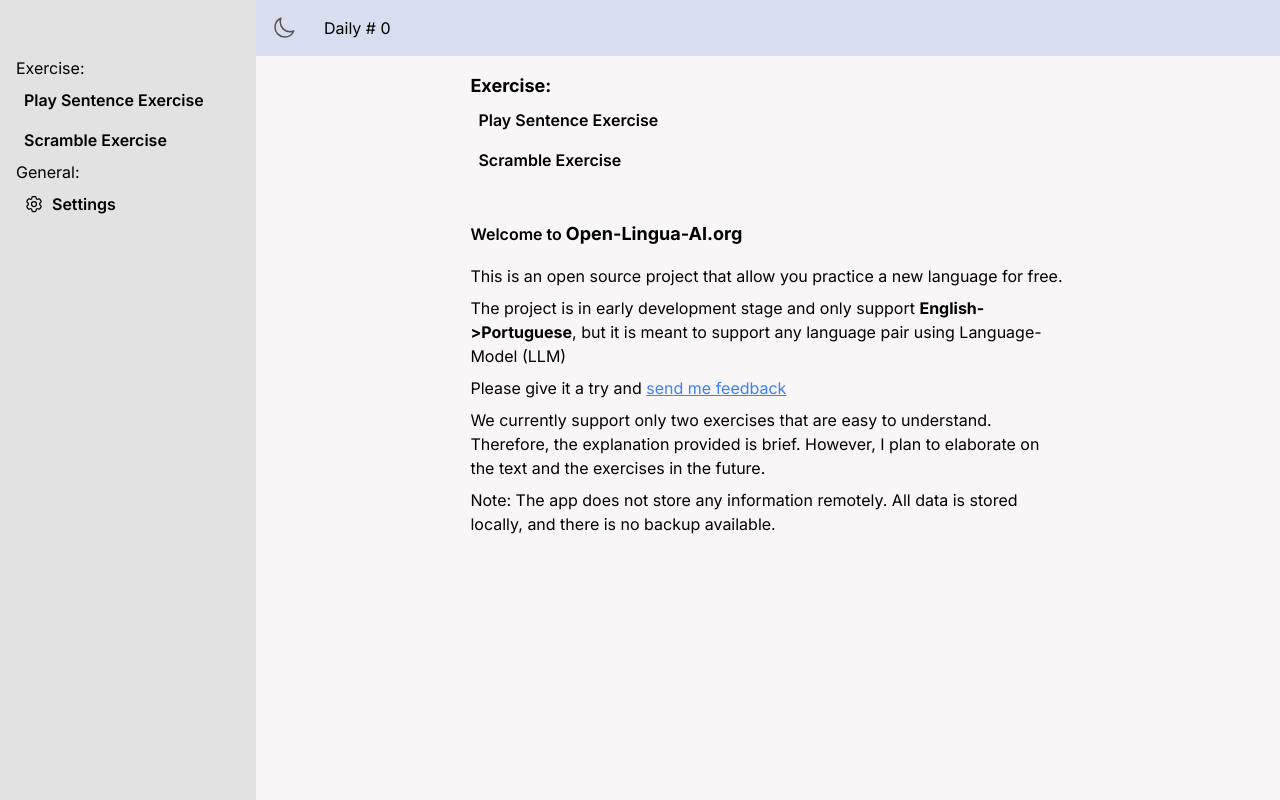
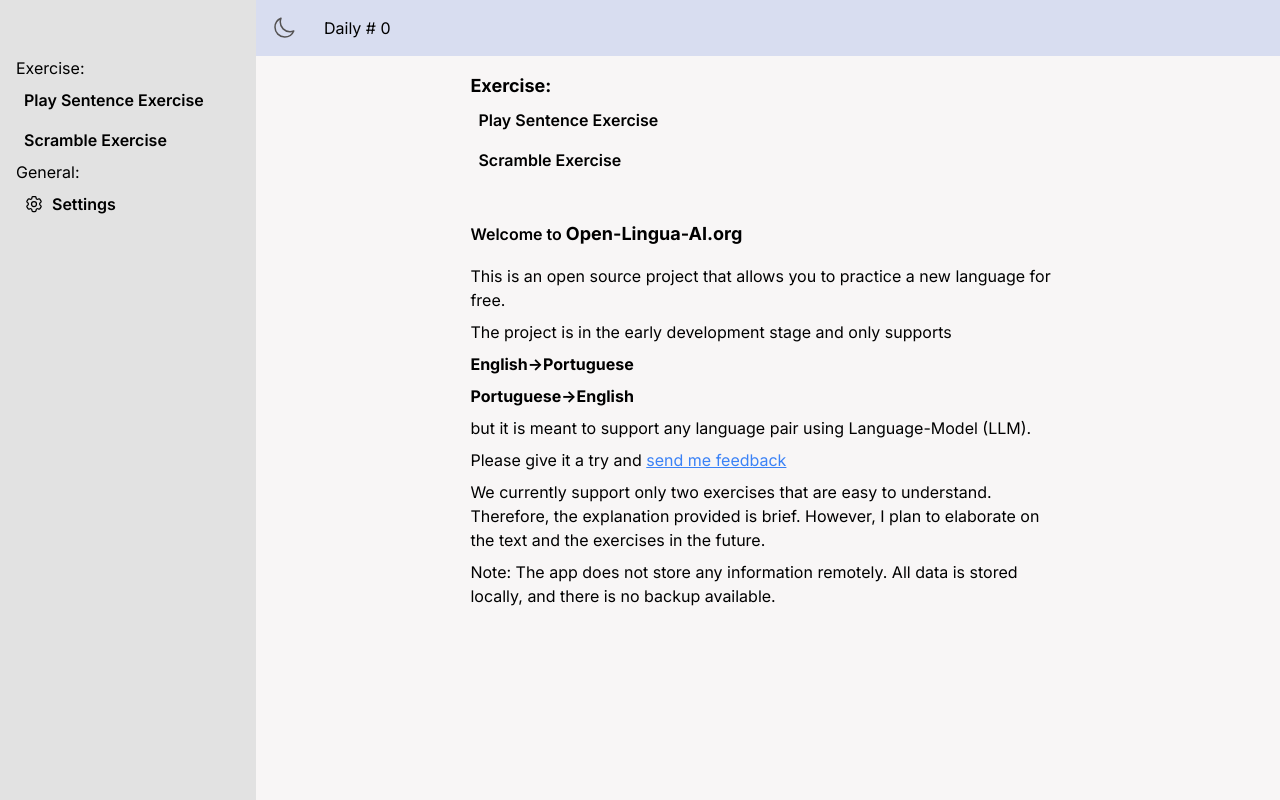
Before and after one commit to eliaweiss/open-lingua-ai, a Next.js app: page / in a window 1280 px wide. Built offline with nearby package versions, Linux system fonts and the light colour scheme.

Commit message:
translate main page

```diff
--- a/src/app/i18n/locales/en.json
+++ b/src/app/i18n/locales/en.json
@@ -26,5 +26,15 @@
   "wait_after": "Wait After",
   "daily": "Daily",
   "rebuild_a_scrambled_phrase": "Rebuild a scrambled phrase",
-  "available_phrase_translation": "Available phrase translation"
+  "available_phrase_translation": "Available phrase translation",
+  "welcome_to": "Welcome to",
+  "open_source_project_description": "This is an open source project that allows you to practice a new language for free.",
+  "project_stage_description": "The project is in the early development stage and only supports ",
+  "english_to_portuguese": "English",
+  "portuguese_to_english": "Portuguese",
+  "support_any_language_pair": "but it is meant to support any language pair using Language-Model (LLM).",
+  "please_give_it_a_try": "Please give it a try and",
+  "send_me_feedback": "send me feedback",
+  "current_support_exercises": "We currently support only two exercises that are easy to understand. Therefore, the explanation provided is brief. However, I plan to elaborate on the text and the exercises in the future.",
+  "note_app_data_storage": "Note: The app does not store any information remotely. All data is stored locally, and there is no backup available."
 }
--- a/src/app/i18n/locales/pt.json
+++ b/src/app/i18n/locales/pt.json
@@ -25,5 +25,15 @@
     "speed": "Velocidade",
     "wait_after": "Esperar Depois",
     "daily": "Diária",
-    "rebuild_a_scrambled_phrase": "Reconstruir uma frase embaralhada"
+    "rebuild_a_scrambled_phrase": "Reconstruir uma frase embaralhada",
+    "welcome_to": "Bem-vindo ao",
+    "open_source_project_description": "Este é um projeto de código aberto que permite praticar um novo idioma gratuitamente.",
+    "project_stage_description": "O projeto está em estágio inicial de desenvolvimento e só suporta ",
+    "english_to_portuguese": "Inglês",
+    "portuguese_to_english": "Português",
+    "support_any_language_pair": "mas pretende suportar qualquer par de idiomas usando o Modelo de Linguagem (LLM).",
+    "please_give_it_a_try": "Por favor, experimente e",
+    "send_me_feedback": "envie-me feedback",
+    "current_support_exercises": "Atualmente, suportamos apenas dois exercícios que são fáceis de entender. Portanto, a explicação fornecida é breve. No entanto, pretendo elaborar mais sobre o texto e os exercícios no futuro.",
+    "note_app_data_storage": "Nota: O aplicativo não armazena nenhuma informação remotamente. Todos os dados são armazenados localmente e não há backup disponível."
 }
--- a/src/app/page.js
+++ b/src/app/page.js
@@ -1,48 +1,52 @@
 "use client";
 
 import MenuItem from "./components/MenuItem";
+import { useTranslation } from "./i18n/useTranslation";
 
 export default function Home() {
+  const t = useTranslation();
   return (
     <div>
       <div className="flex flex-col justify-center lg:w-[60%] mx-auto">
-        <div className="text-lg font-bold">Exercise:</div>
-        <MenuItem href="/playSentences">Play Sentence Exercise</MenuItem>
-        <MenuItem href="/scramble">Scramble Exercise</MenuItem>
+        <div className="text-lg font-bold">{t("exercise_title")}:</div>
+        <MenuItem href="/playSentences">{t("play_sentence_exercise")}</MenuItem>
+        <MenuItem href="/scramble">{t("scramble_exercise")}</MenuItem>
         <div className="mt-10 font-semibold">
-          Welcome to{" "}
+          {t("welcome_to")}{" "}
           <span className="font-bold text-lg">Open-Lingua-AI.org</span>
         </div>
-        <div className="mt-4 ">
-          This is an open source project that allow you practice a new language
-          for free.
+        <div className="mt-4 ">{t("open_source_project_description")}</div>
+        <div className="mt-2 ">
+          {t("project_stage_description")}
+          <ul className="space-y-2 my-2">
+            <li>
+              <span className="font-bold">
+                {t("english_to_portuguese")}
+                {"->"}
+                {t("portuguese_to_english")}
+              </span>
+            </li>
+            <li>
+              <span className="font-bold">
+                {t("portuguese_to_english")}
+                {"->"}
+                {t("english_to_portuguese")}
+              </span>
+            </li>
+          </ul>
+          {t("support_any_language_pair")}
         </div>
         <div className="mt-2 ">
-          The project is in early development stage and only support{" "}
-          <span className="font-bold">
-            English
-            {"->"}Portuguese
-          </span>
-          , but it is meant to support any language pair using Language-Model
-          (LLM)
-        </div>
-        <div className="mt-2 ">
-          Please give it a try and{" "}
+          {t("please_give_it_a_try")}{" "}
           <a
             className="underline text-blue-500"
             href="mailto:elia.weiss@gmail.com"
           >
-            send me feedback{" "}
+            {t("send_me_feedback")}{" "}
           </a>
         </div>
-        <div className="mt-2 ">
-          We currently support only two exercises that are easy to understand.
-          Therefore, the explanation provided is brief. However, I plan to
-          elaborate on the text and the exercises in the future.
-        </div>
-        <div className="mt-2 ">
-          {`Note: The app does not store any information remotely. All data is stored locally, and there is no backup available.`}
-        </div>
+        <div className="mt-2 ">{t("current_support_exercises")}</div>
+        <div className="mt-2 ">{t("note_app_data_storage")}</div>
       </div>
     </div>
   );
```
